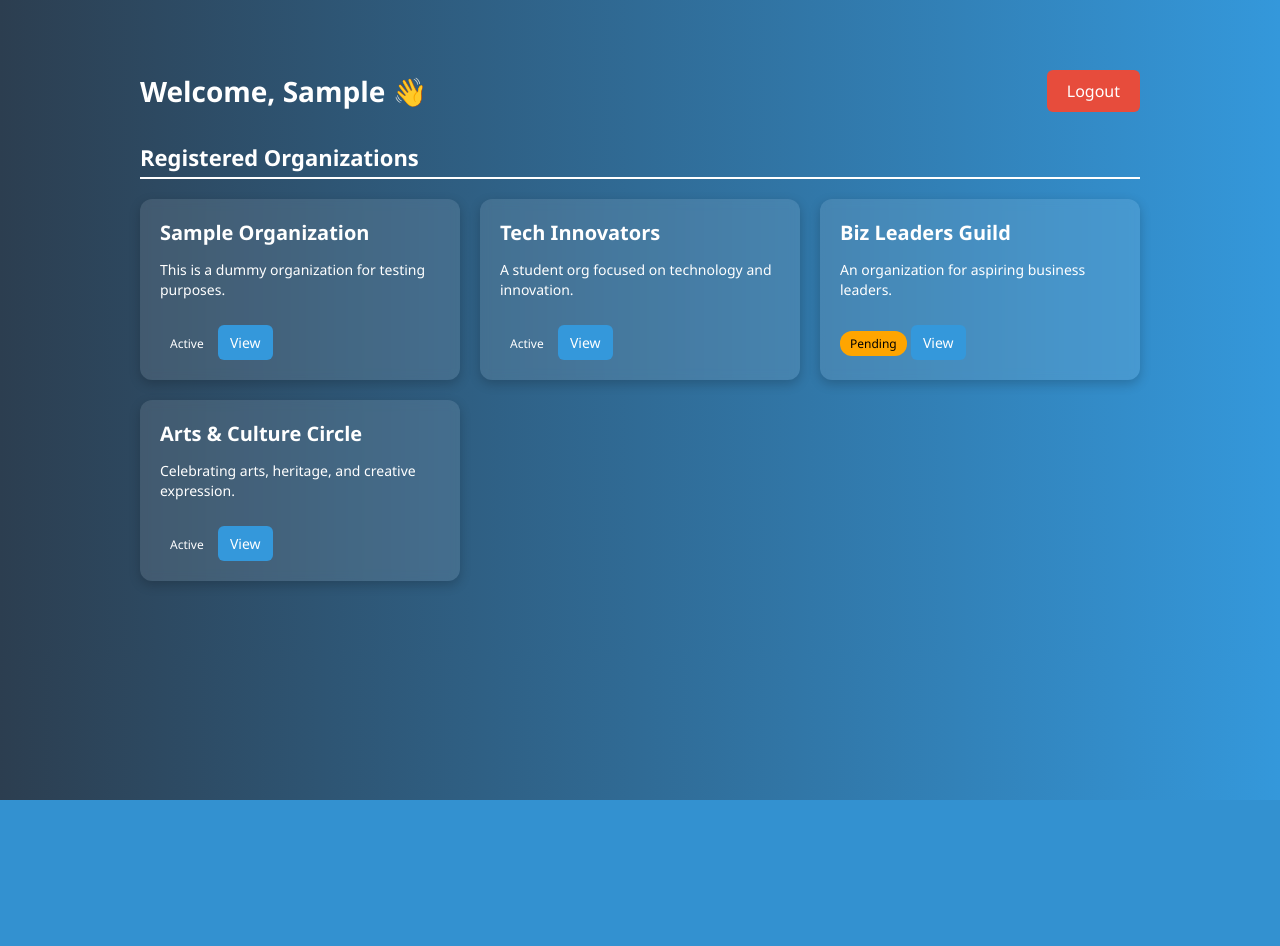
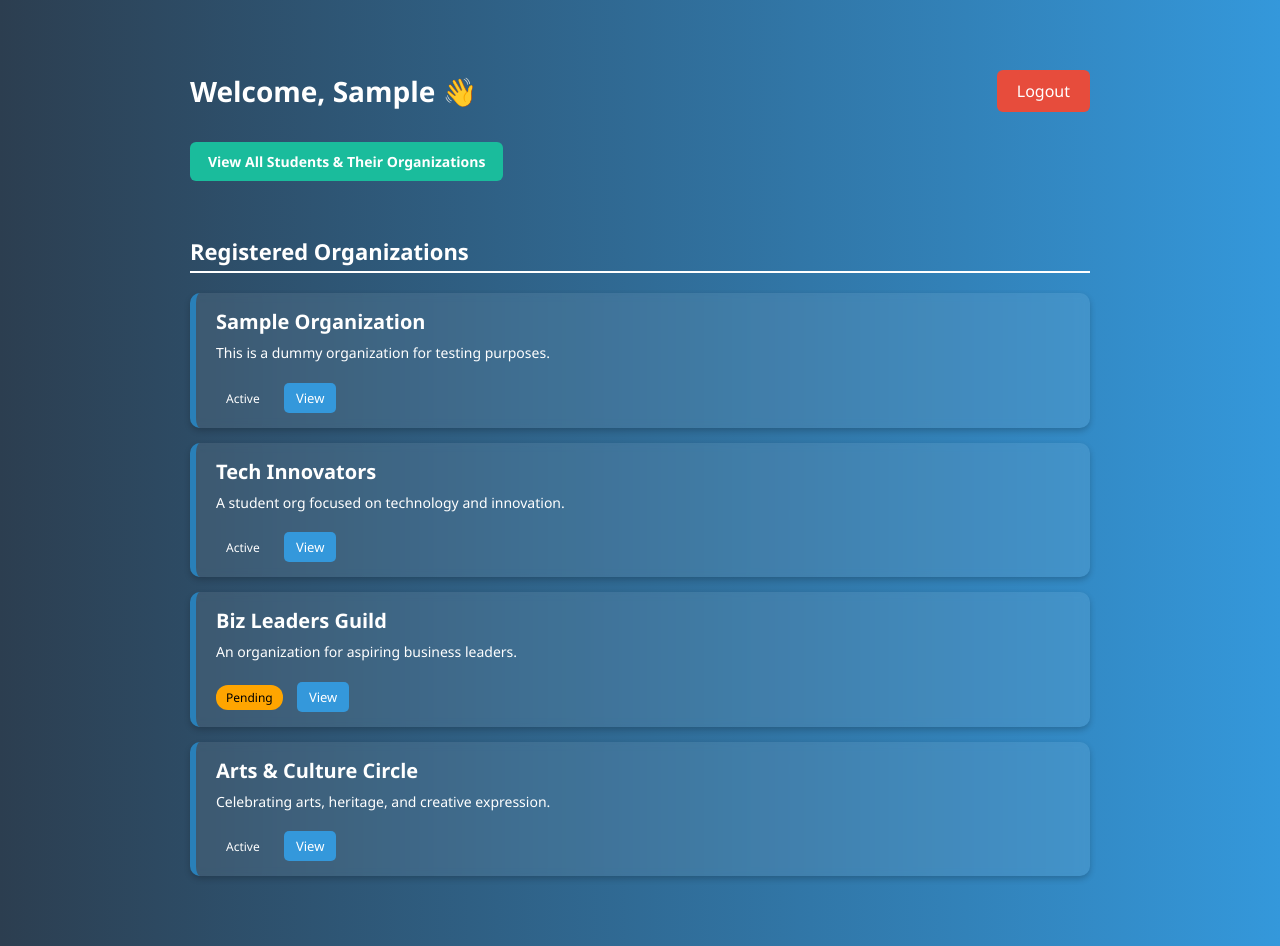
Before and after one commit to KGG-Student/TEST_SACDEV, a Flask app: page /sacdev_dashboard in a window 1280 px wide. Before the commit the page ends 800 px from the top, so only its background shows below. Run offline with Flask 3, Linux system fonts and the light colour scheme; the visitor is signed in with stand-in values (Sample User, id 1); data comes from the database, SQL or seed files in the repository; both versions use the stored data as it was after the commit.

Commit message:
view all students with there orgs

```diff
--- a/app.py
+++ b/app.py
@@ -9,7 +9,7 @@ DATABASE = 'database/users.db'
 
 # --- DATABASE CONNECTION ---
 def get_db_connection():
-    conn = sqlite3.connect('database/users.db')
+    conn = sqlite3.connect('database/db_script.db')
     conn.row_factory = sqlite3.Row
     return conn
 
@@ -92,6 +92,23 @@ def view_organization(org_id):
     documents = db.execute('SELECT * FROM documents WHERE org_id = ?', (org_id,)).fetchall()
     return render_template('organization_view.html', org=org, members=members, documents=documents)
 
+@app.route('/students_orgs')
+def students_orgs():
+    conn = sqlite3.connect('db_script.db')
+    cursor = conn.cursor()
+
+    query = """
+    SELECT m.full_name, m.position, m.email, o.name AS organization_name
+    FROM members m
+    JOIN organizations o ON m.org_id = o.id
+    ORDER BY students.name;
+    """
+
+    cursor.execute(query)
+    data = cursor.fetchall()
+    conn.close()
+
+    return render_template('students_orgs.html', data=data)
 
 
 
--- a/templates/sacdev_dashboard.html
+++ b/templates/sacdev_dashboard.html
@@ -12,7 +12,7 @@
     }
 
     .dashboard-container {
-        max-width: 1000px;
+        max-width: 900px;
         margin: 50px auto;
         padding: 20px;
     }
@@ -44,33 +44,52 @@
 
     .section-title {
         font-size: 22px;
-        margin-bottom: 15px;
+        margin-bottom: 20px;
         border-bottom: 2px solid #fff;
         padding-bottom: 5px;
     }
 
+    .btn-view-students {
+        display: inline-block;
+        background-color: #1abc9c;
+        color: white;
+        padding: 10px 18px;
+        border-radius: 6px;
+        text-decoration: none;
+        font-size: 14px;
+        font-weight: bold;
+        margin-bottom: 25px;
+        transition: background 0.3s ease;
+    }
+
+    .btn-view-students:hover {
+        background-color: #16a085;
+    }
+
     .org-list {
-        display: grid;
-        grid-template-columns: repeat(auto-fill, minmax(250px, 1fr));
-        gap: 20px;
+        display: flex;
+        flex-direction: column;
+        gap: 15px;
     }
 
     .org-card {
-        background-color: rgba(255, 255, 255, 0.1);
-        padding: 20px;
-        border-radius: 12px;
-        box-shadow: 0 4px 12px rgba(0, 0, 0, 0.2);
-        backdrop-filter: blur(5px);
+        background-color: rgba(255, 255, 255, 0.08);
+        padding: 15px 20px;
+        border-left: 6px solid #2980b9;
+        border-radius: 10px;
+        box-shadow: 0 3px 6px rgba(0, 0, 0, 0.2);
+        backdrop-filter: blur(4px);
     }
 
     .org-card h4 {
-        margin: 0 0 10px;
+        margin: 0;
         font-size: 20px;
+        font-weight: 600;
     }
 
     .org-card p {
+        margin: 8px 0;
         font-size: 14px;
-        line-height: 1.4;
     }
 
     .status {
@@ -78,7 +97,7 @@
         padding: 4px 10px;
         border-radius: 12px;
         font-size: 12px;
-        margin-top: 10px;
+        margin-right: 10px;
     }
 
     .status.pending {
@@ -97,19 +116,17 @@
     }
 
     .view-btn {
-        display: inline-block;
-        margin-top: 12px;
         background-color: #3498db;
         color: white;
-        padding: 8px 12px;
-        border-radius: 6px;
+        padding: 6px 12px;
+        border-radius: 5px;
         text-decoration: none;
-        font-size: 14px;
-        transition: background 0.3s ease;
+        font-size: 13px;
+        transition: 0.3s;
     }
 
     .view-btn:hover {
-        background-color: #2980b9;
+        background-color: #2471a3;
     }
 </style>
 
@@ -119,13 +136,16 @@
         <a href="{{ url_for('logout') }}" class="btn-logout">Logout</a>
     </div>
 
+    <!-- New Button -->
+    <a href="{{ url_for('students_orgs') }}" class="btn-view-students">View All Students & Their Organizations</a>
+
     <h3 class="section-title">Registered Organizations</h3>
 
     <div class="org-list">
         {% for org in orgs %}
         <div class="org-card">
-            <h4>{{ org[1] }}</h4> <!-- org[1] = name -->
-            <p>{{ org[2] }}</p>   <!-- org[2] = description -->
+            <h4>{{ org[1] }}</h4> <!-- Organization Name -->
+            <p>{{ org[2] }}</p>   <!-- Description -->
             <span class="status {{ org[5]|lower }}">{{ org[5] }}</span>
             <a href="{{ url_for('view_organization', org_id=org[0]) }}" class="view-btn">View</a>
         </div>
```
Also changed, not shown: db_script.py (+46 -9 lines), templates/students_orgs.html (added, +31 -0 lines), database/db_script.db (added), db_script.db (added), users.db (deleted).
